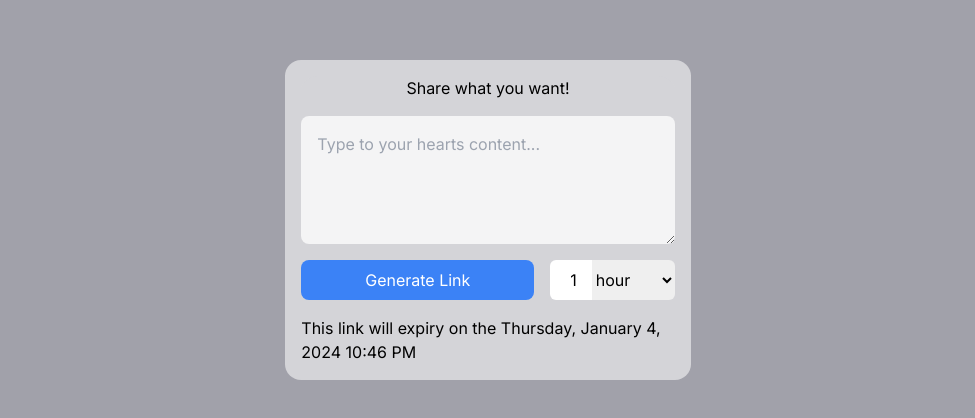
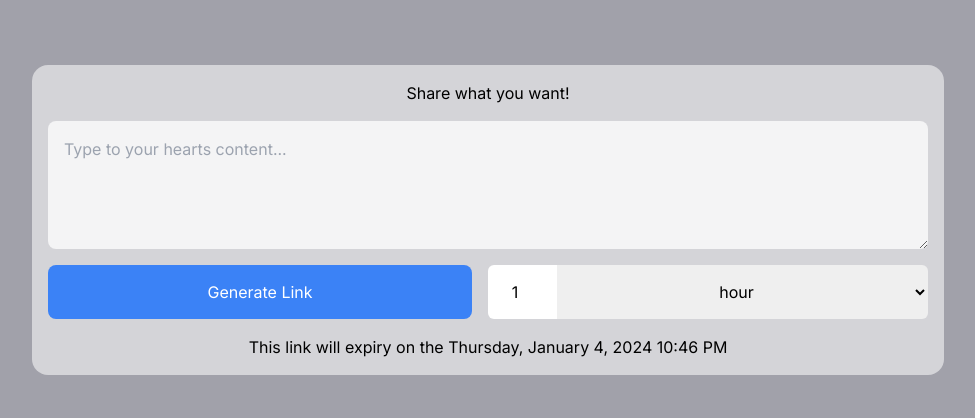
Before and after one commit to mrhrobertson/tempest, a Next.js app: page / in a window 1280 px wide. Shown: the part 180-598 px from the top of the page, without its empty margins (152-1127 px from the left). Built offline with nearby package versions, Linux system fonts and the light colour scheme.

Commit message:
Furnace encode implemented + dynamic routes for new links,

```diff
--- /dev/null
+++ b/app/[id]/page.tsx
@@ -0,0 +1,49 @@
+"use client";
+
+import { NextPageContext } from "next";
+import Link from "next/link";
+import { usePathname } from "next/navigation";
+import { useState } from "react";
+
+export default function Page() {
+  const [loading, setLoading] = useState<boolean>(false);
+  const [found, setFound] = useState<boolean>(true);
+  const [show, setShow] = useState<boolean>(false);
+  const [uuid, setUUID] = useState<string>(
+    usePathname().split("~")[0].split("/")[1]
+  );
+  const [key, setKey] = useState<string>(usePathname().split("~")[1]);
+
+  return (
+    <main className="flex min-h-screen w-full flex-col items-center justify-center p-8 bg-zinc-400 dark:bg-zinc-950">
+      <div className="flex flex-col items-center justify-center w-1/2 p-4 rounded-2xl gap-4 bg-zinc-300 dark:bg-zinc-800">
+        {loading ? (
+          <h1>Loading...</h1>
+        ) : found && !show ? (
+          <div className="flex flex-col gap-4 w-full items-center">
+            <h1>
+              UUID: {uuid} <br /> Key: {key}
+            </h1>
+          </div>
+        ) : found && show ? (
+          <div className="flex flex-col gap-4 w-full items-center"></div>
+        ) : (
+          <div className="flex flex-col gap-4 w-full items-center">
+            <h1>
+              The token you provided has either been viewed or is invalid.
+            </h1>
+            <p className="text-sm">
+              To use Tempest to generate a valid link, please click below.
+            </p>
+            <Link
+              className="px-4 py-4 w-full bg-blue-500 text-white rounded-lg text-center"
+              href={"/"}
+            >
+              Generate Link
+            </Link>
+          </div>
+        )}
+      </div>
+    </main>
+  );
+}
--- a/app/actions.ts
+++ b/app/actions.ts
@@ -1,3 +1,38 @@
-export async function submit(data) {
-    console.log(data.get("content"), data.get("amount"), data.get("period"));
+"use server";
+
+import { Furnace } from "@mrhrobertson/furnace";
+import { randomBytes, randomUUID } from "crypto";
+import { createClient } from "redis";
+
+type Payload = {
+  content: string;
+  amount: number;
+  period: string;
+};
+
+type Response = {
+  tokenID: string;
+  key: string;
+};
+
+export async function submit(data: Payload) {
+  const key = new Uint8Array(randomBytes(32));
+  const furnace = new Furnace(key);
+  const token = furnace.encode(data.content);
+  console.log(
+    `Key: ${furnace.toBase64URL(key)} | Token: ${furnace.toBase64URL(token)}`
+  );
+  /*const client = createClient({
+    url: process.env.REDIS_URL ? process.env.REDIS_URL : "localhost:6379",
+  });*/
+  const uuid = randomUUID();
+  const keyB64 = furnace.toBase64URL(key);
+  /*await client.connect();
+  await client.json.set(`tempest:${uuid}`, "$", {
+    token: furnace.toBase64URL(token),
+    amount: data.amount,
+    period: data.period,
+    key: keyB64,
+  });*/
+  return `${uuid}~${keyB64}`;
 }
--- a/components/Form.tsx
+++ b/components/Form.tsx
@@ -1,68 +1,117 @@
 "use client";
 
-import moment from "moment";
+import moment, { Moment } from "moment";
 import { useEffect, useState } from "react";
+import { Source_Code_Pro } from "next/font/google";
 import { submit } from "@/app/actions";
+import { DocumentDuplicateIcon } from "@heroicons/react/24/solid";
+
+const scp = Source_Code_Pro({ subsets: ["latin"] });
 
 export default function Form() {
   var init_date = new Date(Date.now());
 
+  var [content, setContent] = useState<string>("");
   var [amount, setAmount] = useState<number>(1);
   var [period, setPeriod] = useState<string>("h");
-  var [date, setDate] = useState<string>(moment().add(amount, period as moment.unitOfTime.DurationConstructor).format('LLLL'));
+  var [date, setDate] = useState<Moment>(
+    moment().add(amount, period as moment.unitOfTime.DurationConstructor)
+  );
+  var [link, setLink] = useState<string>("");
+  var [loading, setLoading] = useState<boolean>(false);
 
-  const handleAmountChange = (e) => {
-    console.log(e.target.value, amount, period)
-    setAmount(e.target.value);
-    console.log(e.target.value, amount, period)
-    var new_date : string = moment().add(e.target.value, period as moment.unitOfTime.DurationConstructor).format('LLLL');
-    setDate(new_date);
+  useEffect(() => {
+    setDate(
+      moment().add(amount, period as moment.unitOfTime.DurationConstructor)
+    );
+  }, [amount, period]);
+
+  const resetValues = () => {
+    setContent("");
+    setAmount(1);
+    setPeriod("h");
+    setLink("");
   };
 
-  const handlePeriodChange = (e) => {
-    console.log(e.target.value, amount, period)
-    setPeriod(e.target.value);
-    console.log(e.target.value, amount, period)
-    var new_date : string = moment().add(amount, e.target.value as moment.unitOfTime.DurationConstructor).format('LLLL');
-    setDate(new_date);
+  const handleSubmit = async (e) => {
+    e.preventDefault();
+    setLoading(true);
+    const payload = { content, amount, period };
+    const res: string = await submit(payload);
+    setLink(`${window.location.origin}/${res}`);
+    setLoading(false);
   };
 
-  return (
-    <div className="flex flex-col items-center w-1/3 p-4 rounded-2xl gap-4 bg-zinc-300 dark:bg-zinc-800">
-    <form action={submit} className="flex flex-col items-center w-full rounded-2xl gap-4 bg-zinc-300 dark:bg-zinc-800">
+  return link ? (
+    <div className="flex flex-col items-center justify-center w-full sm:w-3/4 md:w-2/3 lg:w-1/2 p-4 rounded-2xl gap-4 bg-zinc-300 dark:bg-zinc-800">
+      <h1>Your link has been generated!</h1>
+      <div className="flex flex-col w-full gap-4">
+        <div className="flex flex-col md:flex-row gap-4 md:gap-0 w-full">
+          <span
+            style={scp.style}
+            className="text-xs p-4 bg-zinc-900 rounded-lg md:rounded-e-none md:rounded-s-lg w-full md:w-11/12 select-all"
+          >
+            {link}
+          </span>
+          <button
+            onClick={() => navigator.clipboard.writeText(link)}
+            className="flex gap-2 dark:bg-zinc-600 dark:hover:bg-zinc-500 dark:active:bg-zinc-700 rounded-lg md:rounded-e-lg md:rounded-s-none w-full md:w-1/12 py-2 items-center justify-center"
+          >
+            <DocumentDuplicateIcon className="w-5 h-5" />
+            <span className="block md:hidden">Copy to Clipboard</span>
+          </button>
+        </div>
+      </div>
+      <p>This link will expiry on the {date.format("LLLL")}</p>
+      <button
+        type="submit"
+        disabled={loading}
+        onClick={() => resetValues()}
+        className="flex-grow px-4 py-4 md:py-2 w-full bg-blue-500 text-white rounded-lg"
+      >
+        <span>Generate New Link</span>
+      </button>
+    </div>
+  ) : (
+    <div className="flex flex-col items-center w-3/4 p-4 rounded-2xl gap-4 bg-zinc-300 dark:bg-zinc-800">
       <h1>Share what you want!</h1>
+      <form
+        onSubmit={handleSubmit}
+        className="flex flex-col items-center w-full rounded-2xl gap-4 bg-zinc-300 dark:bg-zinc-800"
+      >
         <textarea
           id="content"
           rows={4}
+          onChange={(e) => setContent(e.target.value)}
+          value={content}
           placeholder="Type to your hearts content..."
           className="bg-zinc-100 dark:bg-zinc-900 rounded-lg p-4 w-full"
         ></textarea>
         <div className="flex flex-col lg:flex-row gap-4 w-full">
-        <button type="submit" className="flex-grow px-4 py-2 bg-blue-500 text-white rounded-lg">
-          Generate Link
+          <button
+            type="submit"
+            disabled={loading}
+            className="flex-grow px-4 py-4 md:py-2 bg-blue-500 text-white rounded-lg"
+          >
+            {loading ? <span>Generating...</span> : <span>Generate Link</span>}
           </button>
-        <div className="flex w-1/3">
+          <div className="flex w-full lg:w-1/2">
             <input
-            className="rounded-l-md h-full items-center text-right w-1/3 text-black"
+              className="rounded-l-md h-full items-center text-center py-4 text-black dark:text-white dark:bg-zinc-900"
               id="amount"
               type="number"
-            onClick={handleAmountChange}
+              onChange={(e) => setAmount(parseInt(e.target.value))}
               min={1}
               max={
-              period == "h"
-                ? 24
-                : period == "d"
-                ? 30
-                : period == "w"
-                ? 12
-                : 1
+                period == "h" ? 24 : period == "d" ? 30 : period == "w" ? 12 : 1
               }
-            defaultValue={1}
+              value={amount}
             />
             <select
-            className="rounded-r-md h-full items-center flex-grow text-black text-left"
+              className="rounded-r-md h-full items-center text-center py-4 flex-grow text-black dark:text-white dark:bg-zinc-900"
               id="period"
-            onChange={handlePeriodChange}
+              onChange={(e) => setPeriod(e.target.value)}
+              value={period}
             >
               <option value="h">hour{amount > 1 ? "s" : ""}</option>
               <option value="d">day{amount > 1 ? "s" : ""}</option>
@@ -71,7 +120,7 @@ export default function Form() {
           </div>
         </div>
       </form>
-    <p>This link will expiry on the {date}</p>
+      <p>This link will expiry on the {date.format("LLLL")}</p>
     </div>
   );
 }
--- a/package.json
+++ b/package.json
@@ -9,11 +9,13 @@
     "lint": "next lint"
   },
   "dependencies": {
+    "@heroicons/react": "^2.1.1",
     "@mrhrobertson/furnace": "^1.0.0",
     "moment": "^2.30.1",
     "next": "14.0.4",
     "react": "^18",
-    "react-dom": "^18"
+    "react-dom": "^18",
+    "redis": "^4.6.12"
   },
   "devDependencies": {
     "@types/node": "^20",
```
Also changed, not shown: 1 other file (tests, documents, lock files or other folders). Lines whose indentation alone changed are shown as unchanged.
